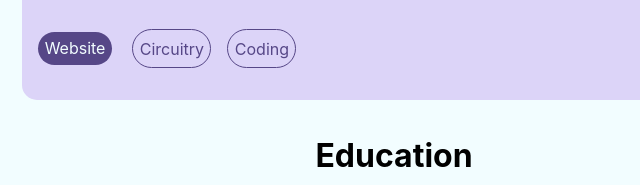
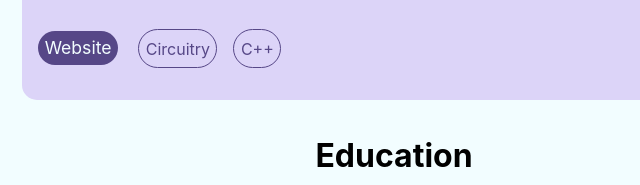
Before and after one commit to Travingu/travingu.github.io, an Astro site in the folder website/: page / in a window 1280 px wide. In both pictures the pointer is over the link "Website". Shown: the part 1740-1925 px from the top of the page, 246-886 px from the left. Built offline with nearby package versions, Linux system fonts and the light colour scheme; Astro itself is replaced by a stand-in of ours.

Commit message:
adding some other stuff

```diff
--- a/website/src/components/Projects.astro
+++ b/website/src/components/Projects.astro
@@ -3,4 +3,4 @@ import ProjectsFormat from "./ProjectsFormat.astro";
 ---
 
 <ProjectsFormat title="Husky Micromouse" date="January 2026 - Present" summary="Helped start up and lead a new engineering organization at the University of Washington. Together, we built a small autonomous robot that competes to find the fastest route through an unknown maze."
- link="" typeOfLink="Website" skills={["Circuitry", "Coding"]}/>
+ link="" typeOfLink="Website" skills={["Circuitry", "C++"]}/>
--- a/website/src/components/ProjectsFormat.astro
+++ b/website/src/components/ProjectsFormat.astro
@@ -28,6 +28,10 @@ const { title, date, summary, link, typeOfLink, skills } = Astro.props as Props
         max-width: 40rem;
         padding: 1rem;
         border-radius: 15px;
+    }
+
+    a:hover {
+        font-size: 1.1rem;
     }
 
     #date {
@@ -61,4 +65,8 @@ const { title, date, summary, link, typeOfLink, skills } = Astro.props as Props
         color: #564787;
         display: inline-flex;
     }
+
+    .skills:hover {
+        font-size: 1.1rem;
+    }
 </style>
--- a/website/src/pages/index.astro
+++ b/website/src/pages/index.astro
@@ -6,6 +6,7 @@ import Skills from '../components/Skills.astro';
 import Coursework from '../components/Coursework.astro';
 import Projects from '../components/Projects.astro';
 import WashingtonLogo from '../assets/Washington_Huskies_logo.png';
+import Profile from '../assets/Profile.jpg';
 import { Image } from 'astro:assets';
 
 // Name
```
Also changed, not shown: website/src/assets/Profile.jpg (added), website/src/styles/global.css (line endings or trailing spaces).
